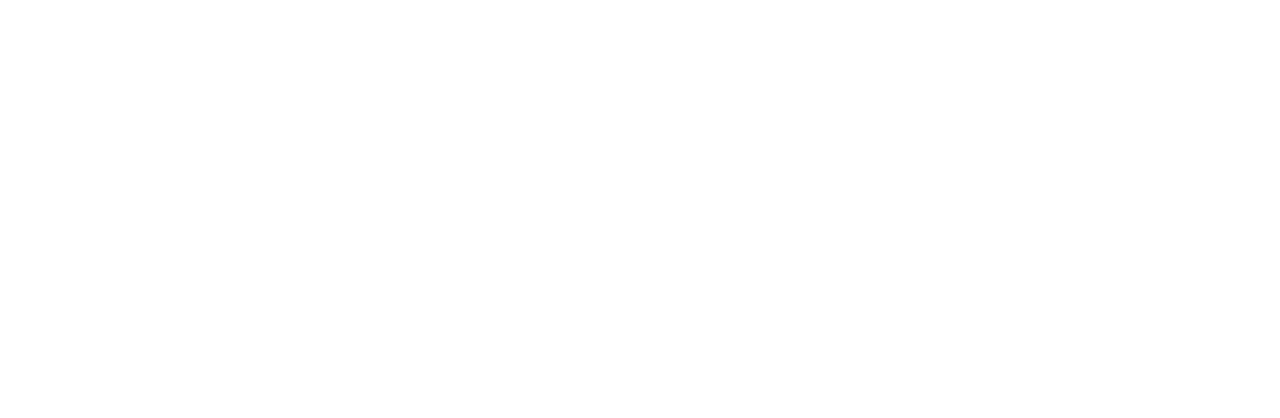
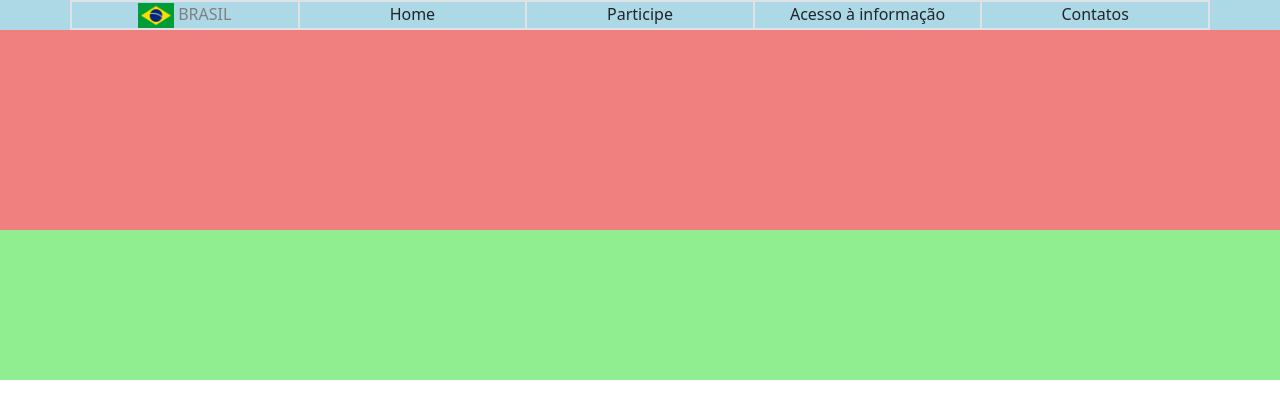
Before and after one commit to NicolaseduTG/site_inst, a plain HTML site: page index.html in a window 1280 px wide. Drawn offline with nearby package versions, Linux system fonts and the light colour scheme.

Commit message:
Primeira versão do site

```diff
--- a/estilo.css
+++ b/estilo.css
@@ -0,0 +1,27 @@
+nav{
+    height: 30px;
+    background-color: lightblue;
+}
+
+header{
+    height: 200px;
+    background-color: lightcoral;
+}
+
+main{
+    background-color: lightgray;
+}
+
+footer{
+    height: 150px;
+    background-color: lightgreen;
+}
+
+.bandeira-brasil{
+    height: 25px;
+}
+
+.link-gov{
+    color: gray;
+    text-decoration: none;
+}
--- a/index.html
+++ b/index.html
@@ -4,9 +4,45 @@
     <meta charset="UTF-8">
     <meta http-equiv="X-UA-Compatible" content="IE=edge">
     <meta name="viewport" content="width=device-width, initial-scale=1.0">
+    <link rel="stylesheet" href="estilo.css">
+    <link href="https://cdn.jsdelivr.net/npm/bootstrap@5.1.3/dist/css/bootstrap.min.css" rel="stylesheet" integrity="sha384-1BmE4kWBq78iYhFldvKuhfTAU6auU8tT94WrHftjDbrCEXSU1oBoqyl2QvZ6jIW3" crossorigin="anonymous">
     <title>Instituto TG</title>
 </head>
 <body>
+    <!--nav-->
+    <nav>
+        <div class="container">
+            <div class="row border text-center">
+                <div class="col border">
+                    <img class="bandeira-brasil" src="brasil.png" alt="Bandeira brasil">
+                    <a class="link-gov" href="https://gov.br/">BRASIL</a>
+                </div>
+                <div class="col border">Home</div>
+                <div class="col border">Participe</div>
+                <div class="col border">Acesso à informação</div>
+                <div class="col border">Contatos</div>
+            </div>
+        </div>
+    </nav>
+    <!--header-->
+    <header>
+        <div>
 
+        </div>
+    </header>
+    <!--conteudo-->
+    <main>
+        <div>
+
+        </div>
+    </main>
+    <!--links-->
+    <footer>
+        <div>
+
+        </div>
+    </footer>
+
+    <script src="https://cdn.jsdelivr.net/npm/bootstrap@5.1.3/dist/js/bootstrap.bundle.min.js" integrity="sha384-ka7Sk0Gln4gmtz2MlQnikT1wXgYsOg+OMhuP+IlRH9sENBO0LRn5q+8nbTov4+1p" crossorigin="anonymous"></script>
 </body>
 </html>
```
Also changed, not shown: base.txt (deleted), brasil.png (added).
